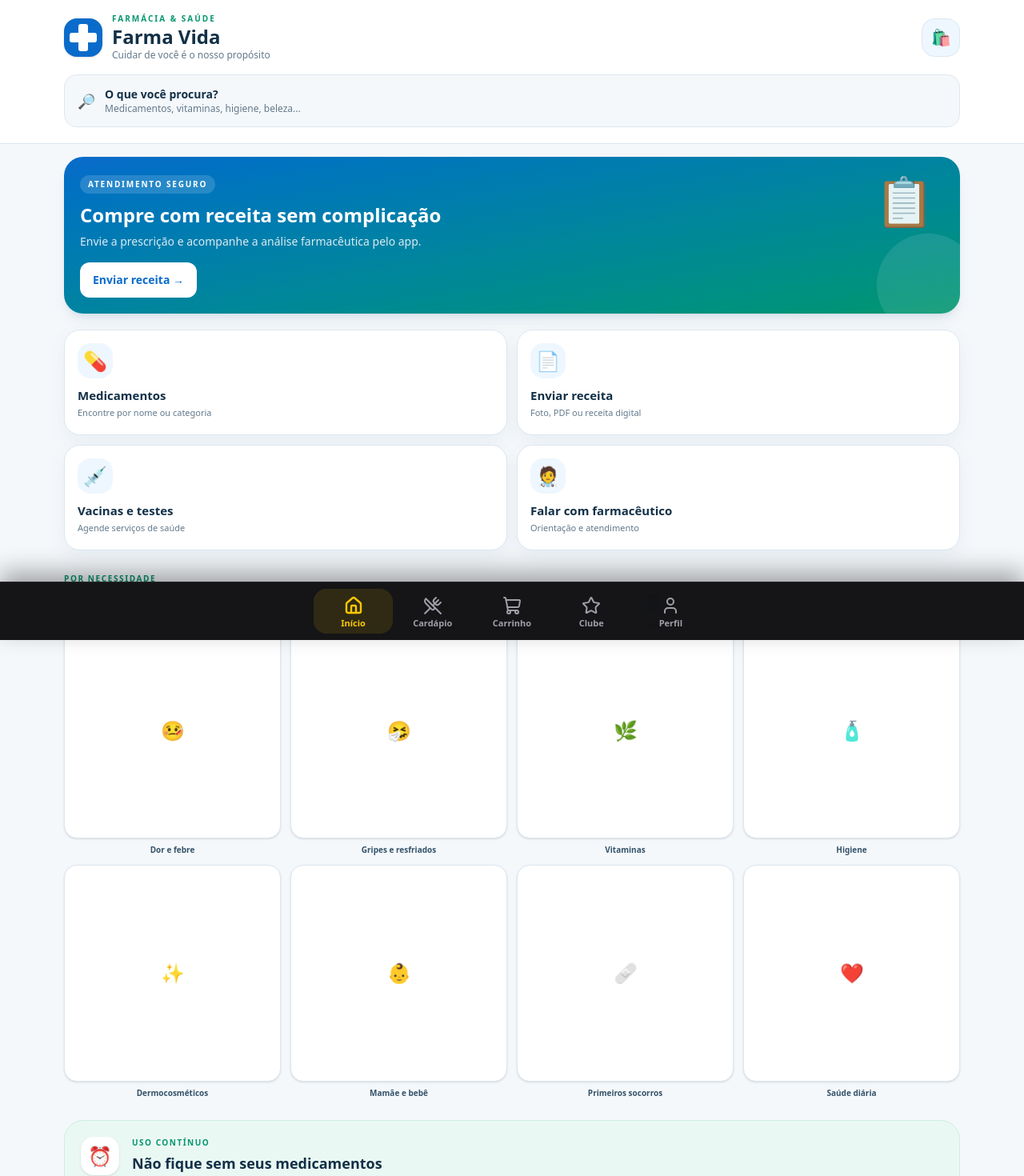
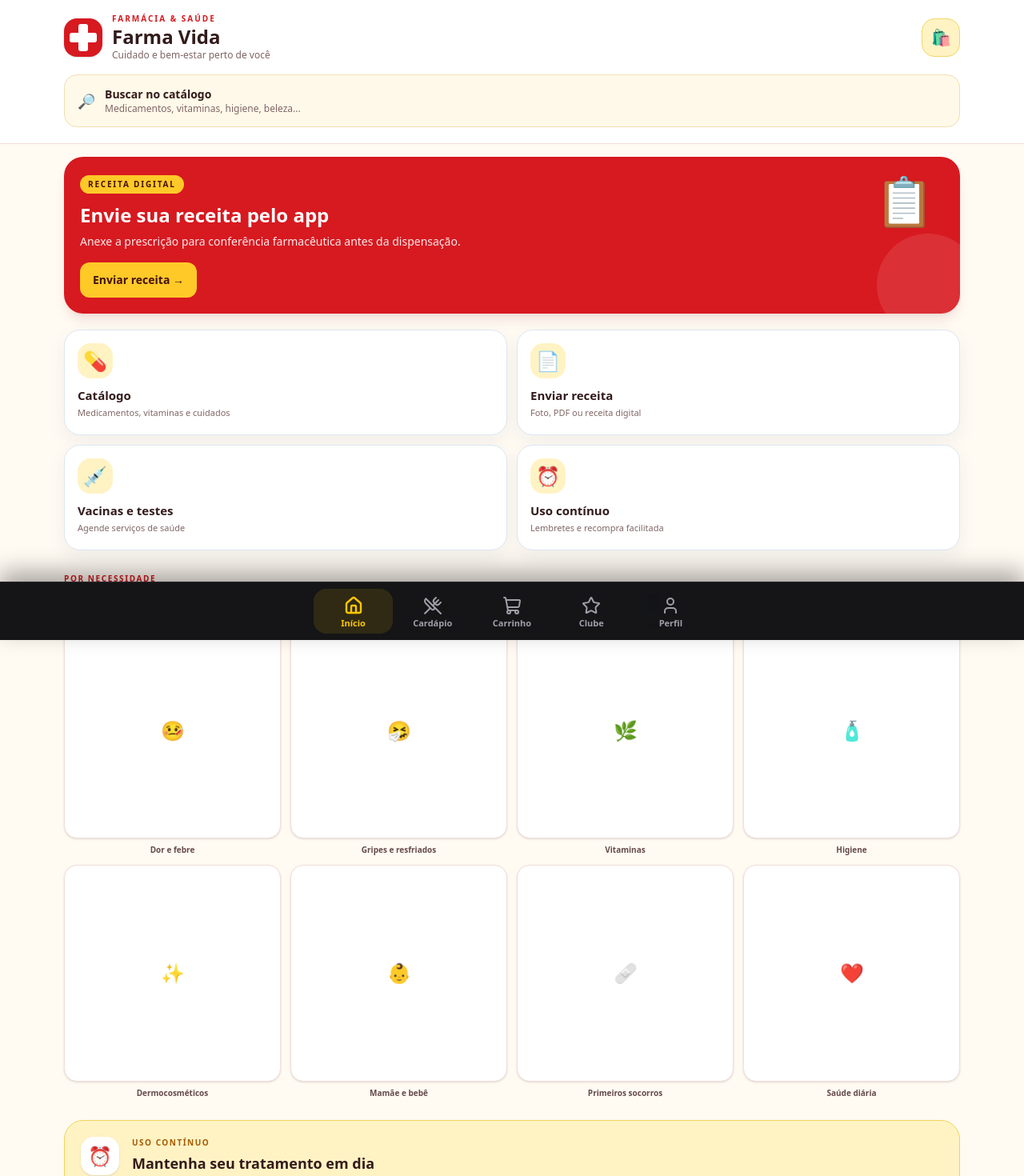
Before and after one commit to UniversalKnowledgeEcosystem/popular-app, a Next.js app: page / in a window 1280 px wide. Shown: the top 1470 px of the page at 80% size. Built offline with nearby package versions, Linux system fonts and the light colour scheme.

Commit message:
Use red yellow pharmacy identity and catalog naming

```diff
--- a/app/page.tsx
+++ b/app/page.tsx
@@ -2,10 +2,10 @@ import Link from "next/link";
 import {produtosFarmacia} from "../data/farmacia";
 
 const atalhos=[
-  ["💊","Medicamentos","/cardapio","Encontre por nome ou categoria"],
+  ["💊","Catálogo","/catalogo","Medicamentos, vitaminas e cuidados"],
   ["📄","Enviar receita","/receitas","Foto, PDF ou receita digital"],
   ["💉","Vacinas e testes","/servicos","Agende serviços de saúde"],
-  ["🧑‍⚕️","Falar com farmacêutico","/servicos","Orientação e atendimento"],
+  ["⏰","Uso contínuo","/uso-continuo","Lembretes e recompra facilitada"],
 ];
 
 const categorias=[
@@ -16,54 +16,52 @@ const categorias=[
 const destaques=produtosFarmacia.filter(p=>!p.receita).slice(0,6);
 const brl=(v:number)=>v.toLocaleString("pt-BR",{style:"currency",currency:"BRL"});
 
-export default function Home(){return <main className="min-h-screen bg-[#f5f8fb] text-[#123047] pb-28">
-  <header className="bg-white border-b border-[#dce7f0]">
+export default function Home(){return <main className="min-h-screen bg-[#fffaf2] text-[#331b1b] pb-28">
+  <header className="bg-white border-b border-[#f1dedc]">
     <div className="max-w-6xl mx-auto px-4 pt-4 pb-5">
       <div className="flex items-center justify-between gap-3">
         <div className="flex items-center gap-3 min-w-0">
-          <div className="w-12 h-12 rounded-2xl bg-[#0b6bcb] text-white flex items-center justify-center shadow-sm"><span className="pharma-cross" aria-hidden="true"/></div>
-          <div className="min-w-0"><p className="text-[10px] uppercase tracking-[.2em] font-black text-[#07966f]">Farmácia & Saúde</p><h1 className="text-2xl font-black leading-tight">Farma Vida</h1><p className="text-xs text-[#63798b] truncate">Cuidar de você é o nosso propósito</p></div>
+          <div className="w-12 h-12 rounded-2xl bg-[#d71920] text-white flex items-center justify-center shadow-sm"><span className="pharma-cross" aria-hidden="true"/></div>
+          <div className="min-w-0"><p className="text-[10px] uppercase tracking-[.2em] font-black text-[#d71920]">Farmácia & Saúde</p><h1 className="text-2xl font-black leading-tight">Farma Vida</h1><p className="text-xs text-[#806666] truncate">Cuidado e bem-estar perto de você</p></div>
         </div>
-        <Link href="/carrinho" className="relative w-12 h-12 rounded-2xl bg-[#eef7ff] text-[#0b6bcb] flex items-center justify-center text-xl border border-[#dce7f0]" aria-label="Abrir sacola">🛍️</Link>
+        <Link href="/carrinho" className="relative w-12 h-12 rounded-2xl bg-[#fff3c4] text-[#b20e14] flex items-center justify-center text-xl border border-[#f2d766]" aria-label="Abrir sacola">🛍️</Link>
       </div>
-      <Link href="/cardapio" className="mt-4 bg-[#f5f8fb] border border-[#dce7f0] rounded-2xl px-4 py-3.5 text-[#63798b] flex items-center gap-3"><span className="text-lg">🔎</span><div><p className="text-sm font-bold text-[#123047]">O que você procura?</p><p className="text-xs">Medicamentos, vitaminas, higiene, beleza...</p></div></Link>
+      <Link href="/catalogo" className="mt-4 bg-[#fff9e9] border border-[#f0dfb2] rounded-2xl px-4 py-3.5 text-[#806666] flex items-center gap-3"><span className="text-lg">🔎</span><div><p className="text-sm font-bold text-[#331b1b]">Buscar no catálogo</p><p className="text-xs">Medicamentos, vitaminas, higiene, beleza...</p></div></Link>
     </div>
   </header>
 
   <section className="max-w-6xl mx-auto px-4 mt-4">
-    <div className="rounded-3xl bg-gradient-to-br from-[#0b6bcb] to-[#07966f] text-white p-5 shadow-lg shadow-sky-900/10 overflow-hidden relative">
-      <div className="relative z-10 max-w-[78%]"><span className="inline-block text-[10px] font-black uppercase tracking-[.18em] bg-white/15 px-2.5 py-1 rounded-full">Atendimento seguro</span><h2 className="text-2xl font-black mt-3 leading-tight">Compre com receita sem complicação</h2><p className="text-sm text-white/85 mt-2">Envie a prescrição e acompanhe a análise farmacêutica pelo app.</p><Link href="/receitas" className="inline-flex mt-4 bg-white text-[#0b6bcb] rounded-xl px-4 py-3 font-black text-sm">Enviar receita →</Link></div>
-      <div className="absolute -right-6 -bottom-7 w-32 h-32 rounded-full bg-white/10"/><div className="absolute right-8 top-6 text-6xl opacity-90">📋</div>
+    <div className="rounded-3xl bg-[#d71920] text-white p-5 shadow-lg shadow-red-900/10 overflow-hidden relative">
+      <div className="relative z-10 max-w-[78%]"><span className="inline-block text-[10px] font-black uppercase tracking-[.18em] bg-[#ffc928] text-[#451000] px-2.5 py-1 rounded-full">Receita digital</span><h2 className="text-2xl font-black mt-3 leading-tight">Envie sua receita pelo app</h2><p className="text-sm text-white/90 mt-2">Anexe a prescrição para conferência farmacêutica antes da dispensação.</p><Link href="/receitas" className="inline-flex mt-4 bg-[#ffc928] text-[#451000] rounded-xl px-4 py-3 font-black text-sm">Enviar receita →</Link></div>
+      <div className="absolute -right-6 -bottom-7 w-32 h-32 rounded-full bg-white/10"/><div className="absolute right-8 top-6 text-6xl">📋</div>
     </div>
   </section>
 
   <section className="max-w-6xl mx-auto px-4 mt-5">
-    <div className="grid grid-cols-2 gap-3">{atalhos.map(([icon,nome,href,desc])=><Link key={nome} href={href} className="pharma-card p-4 min-h-[132px] flex flex-col"><div className="w-11 h-11 rounded-2xl bg-[#eef7ff] text-2xl flex items-center justify-center">{icon}</div><h3 className="font-black mt-3 text-[15px] leading-tight">{nome}</h3><p className="text-[11px] leading-snug text-[#63798b] mt-1">{desc}</p></Link>)}</div>
+    <div className="grid grid-cols-2 gap-3">{atalhos.map(([icon,nome,href,desc])=><Link key={nome} href={href} className="pharma-card p-4 min-h-[132px] flex flex-col"><div className="w-11 h-11 rounded-2xl bg-[#fff3c4] text-2xl flex items-center justify-center">{icon}</div><h3 className="font-black mt-3 text-[15px] leading-tight">{nome}</h3><p className="text-[11px] leading-snug text-[#806666] mt-1">{desc}</p></Link>)}</div>
   </section>
 
   <section className="max-w-6xl mx-auto px-4 mt-7">
-    <div className="flex items-center justify-between"><div><p className="text-[10px] font-black text-[#07966f] uppercase tracking-[.16em]">Por necessidade</p><h2 className="text-xl font-black mt-0.5">Cuidados para o dia a dia</h2></div><Link href="/cardapio" className="text-sm font-black text-[#0b6bcb]">Ver tudo</Link></div>
-    <div className="grid grid-cols-4 gap-3 mt-4">{categorias.map(([icon,nome])=><Link key={nome} href="/cardapio" className="text-center"><div className="aspect-square rounded-2xl bg-white border border-[#dce7f0] flex items-center justify-center text-2xl shadow-sm">{icon}</div><p className="text-[10px] font-bold leading-tight mt-2 text-[#34536a]">{nome}</p></Link>)}</div>
+    <div className="flex items-center justify-between"><div><p className="text-[10px] font-black text-[#d71920] uppercase tracking-[.16em]">Por necessidade</p><h2 className="text-xl font-black mt-0.5">Cuidados para o dia a dia</h2></div><Link href="/catalogo" className="text-sm font-black text-[#d71920]">Ver catálogo</Link></div>
+    <div className="grid grid-cols-4 gap-3 mt-4">{categorias.map(([icon,nome])=><Link key={nome} href="/catalogo" className="text-center"><div className="aspect-square rounded-2xl bg-white border border-[#f1dedc] flex items-center justify-center text-2xl shadow-sm">{icon}</div><p className="text-[10px] font-bold leading-tight mt-2 text-[#654b4b]">{nome}</p></Link>)}</div>
   </section>
 
   <section className="max-w-6xl mx-auto px-4 mt-7">
-    <div className="rounded-3xl bg-[#eaf8f3] border border-[#cdeee2] p-5 flex items-start gap-4"><div className="w-12 h-12 rounded-2xl bg-white flex items-center justify-center text-2xl shadow-sm">⏰</div><div className="flex-1"><p className="text-[10px] font-black uppercase tracking-[.15em] text-[#07966f]">Uso contínuo</p><h2 className="font-black text-lg mt-1">Não fique sem seus medicamentos</h2><p className="text-sm text-[#547269] mt-1">Receba lembretes de reposição e facilite suas próximas compras.</p><button className="mt-3 text-[#07966f] font-black text-sm">Criar lembrete →</button></div></div>
+    <Link href="/uso-continuo" className="block rounded-3xl bg-[#fff3c4] border border-[#f0d35b] p-5"><div className="flex items-start gap-4"><div className="w-12 h-12 rounded-2xl bg-white flex items-center justify-center text-2xl shadow-sm">⏰</div><div className="flex-1"><p className="text-[10px] font-black uppercase tracking-[.15em] text-[#a65b00]">Uso contínuo</p><h2 className="font-black text-lg mt-1">Mantenha seu tratamento em dia</h2><p className="text-sm text-[#765b35] mt-1">Cadastre seus itens recorrentes, receba lembretes e facilite a recompra.</p><span className="inline-block mt-3 text-[#b20e14] font-black text-sm">Configurar lembretes →</span></div></div></Link>
   </section>
 
   <section className="max-w-6xl mx-auto px-4 mt-7">
-    <div className="flex items-end justify-between gap-3"><div><p className="text-[10px] font-black text-[#0b6bcb] uppercase tracking-[.16em]">Economize com segurança</p><h2 className="text-xl font-black mt-0.5">Ofertas em saúde e cuidado</h2></div><Link href="/cardapio" className="text-sm font-black text-[#0b6bcb]">Ver mais</Link></div>
-    <div className="grid grid-cols-2 md:grid-cols-3 gap-3 mt-4">{destaques.map(p=><article key={p.id} className="pharma-card p-3"><div className="aspect-square rounded-2xl bg-gradient-to-br from-[#eef7ff] to-[#eaf8f3] flex items-center justify-center text-6xl">{p.emoji}</div><div className="mt-3"><span className="inline-flex text-[9px] font-black px-2 py-1 rounded-full bg-[#eef7ff] text-[#0b6bcb]">{p.tag}</span><h3 className="font-bold text-sm mt-2 min-h-[40px] leading-tight">{p.nome}</h3><p className="text-xs text-[#8ca0af] line-through mt-1">{brl(p.normal)}</p><p className="text-xl font-black text-[#0b6bcb] leading-tight">{brl(p.preco)}</p><p className="text-[10px] font-black text-[#07966f] mt-1">Benefício cliente: {brl(p.clube)}</p><Link href="/cardapio" className="block text-center bg-[#0b6bcb] text-white rounded-xl py-2.5 mt-3 font-black text-sm">Ver produto</Link></div></article>)}</div>
+    <div className="flex items-end justify-between gap-3"><div><p className="text-[10px] font-black text-[#d71920] uppercase tracking-[.16em]">Ofertas da farmácia</p><h2 className="text-xl font-black mt-0.5">Economize em saúde e cuidado</h2></div><Link href="/catalogo" className="text-sm font-black text-[#d71920]">Ver mais</Link></div>
+    <div className="grid grid-cols-2 md:grid-cols-3 gap-3 mt-4">{destaques.map(p=><article key={p.id} className="pharma-card p-3"><div className="aspect-square rounded-2xl bg-gradient-to-br from-[#fff9e9] to-[#fff1f1] flex items-center justify-center text-6xl">{p.emoji}</div><div className="mt-3"><span className="inline-flex text-[9px] font-black px-2 py-1 rounded-full bg-[#ffe1e1] text-[#b20e14]">{p.tag}</span><h3 className="font-bold text-sm mt-2 min-h-[40px] leading-tight">{p.nome}</h3><p className="text-xs text-[#a88d8d] line-through mt-1">{brl(p.normal)}</p><p className="text-xl font-black text-[#d71920] leading-tight">{brl(p.preco)}</p><p className="text-[10px] font-black text-[#9b6500] mt-1">Oferta cadastrada: {brl(p.clube)}</p><Link href="/catalogo" className="block text-center bg-[#d71920] text-white rounded-xl py-2.5 mt-3 font-black text-sm">Ver produto</Link></div></article>)}</div>
   </section>
 
   <section className="max-w-6xl mx-auto px-4 mt-7 grid md:grid-cols-3 gap-3">
-    <Link href="/servicos" className="pharma-card p-5"><div className="w-11 h-11 rounded-2xl bg-[#eaf8f3] flex items-center justify-center text-2xl">💉</div><h3 className="font-black mt-3">Vacinas e testes</h3><p className="text-sm text-[#63798b] mt-1">Agende um serviço e escolha o melhor horário.</p></Link>
-    <Link href="/servicos" className="pharma-card p-5"><div className="w-11 h-11 rounded-2xl bg-[#eef7ff] flex items-center justify-center text-2xl">🩺</div><h3 className="font-black mt-3">Serviços farmacêuticos</h3><p className="text-sm text-[#63798b] mt-1">Pressão, glicemia, orientação e outros cuidados.</p></Link>
-    <Link href="/historico" className="pharma-card p-5"><div className="w-11 h-11 rounded-2xl bg-[#f7f3ff] flex items-center justify-center text-2xl">📦</div><h3 className="font-black mt-3">Meus pedidos</h3><p className="text-sm text-[#63798b] mt-1">Acompanhe compras e veja seu histórico.</p></Link>
+    <Link href="/servicos" className="pharma-card p-5"><div className="w-11 h-11 rounded-2xl bg-[#fff3c4] flex items-center justify-center text-2xl">💉</div><h3 className="font-black mt-3">Vacinas e testes</h3><p className="text-sm text-[#806666] mt-1">Agende serviços disponíveis na unidade.</p></Link>
+    <Link href="/servicos" className="pharma-card p-5"><div className="w-11 h-11 rounded-2xl bg-[#ffe7e7] flex items-center justify-center text-2xl">🧑‍⚕️</div><h3 className="font-black mt-3">Fale com o farmacêutico</h3><p className="text-sm text-[#806666] mt-1">Orientação e atendimento farmacêutico.</p></Link>
+    <Link href="/historico" className="pharma-card p-5"><div className="w-11 h-11 rounded-2xl bg-[#fff3c4] flex items-center justify-center text-2xl">📦</div><h3 className="font-black mt-3">Meus pedidos</h3><p className="text-sm text-[#806666] mt-1">Acompanhe compras e consulte seu histórico.</p></Link>
   </section>
 
-  <section className="max-w-6xl mx-auto px-4 mt-7"><div className="rounded-3xl bg-white border border-[#dce7f0] p-5"><div className="flex items-start gap-3"><div className="w-10 h-10 rounded-xl bg-[#fff5e6] flex items-center justify-center">🛡️</div><div><p className="text-[10px] font-black uppercase tracking-[.15em] text-[#a46608]">Uso responsável</p><h3 className="font-black mt-1">Medicamentos com prescrição passam por validação</h3><p className="text-xs text-[#63798b] mt-1 leading-relaxed">O aplicativo não substitui orientação médica ou farmacêutica. Produtos sujeitos a receita entram em um fluxo específico de conferência antes da dispensação.</p></div></div></div></section>
+  <footer className="max-w-6xl mx-auto px-4 mt-8 pb-4"><div className="text-center text-[11px] text-[#9e8585]">Farma Vida • Base demonstrativa de aplicativo para farmácias</div></footer>
 
-  <footer className="max-w-6xl mx-auto px-4 mt-8 pb-4"><div className="text-center text-[11px] text-[#8ca0af]">Farma Vida • Base demonstrativa de aplicativo para farmácias</div></footer>
-
-  <nav className="fixed bottom-0 left-0 right-0 bg-white border-t border-[#dce7f0] z-50"><div className="max-w-md mx-auto grid grid-cols-5 px-1 py-2"><Link href="/" className="text-center text-[#0b6bcb]"><div className="text-xl">⌂</div><span className="text-[10px] font-black">Início</span></Link><Link href="/cardapio" className="text-center text-[#63798b]"><div className="text-xl">💊</div><span className="text-[10px] font-bold">Produtos</span></Link><Link href="/receitas" className="text-center text-[#63798b]"><div className="text-xl">📄</div><span className="text-[10px] font-bold">Receitas</span></Link><Link href="/servicos" className="text-center text-[#63798b]"><div className="text-xl">🩺</div><span className="text-[10px] font-bold">Serviços</span></Link><Link href="/cadastro" className="text-center text-[#63798b]"><div className="text-xl">👤</div><span className="text-[10px] font-bold">Conta</span></Link></div></nav>
+  <nav className="fixed bottom-0 left-0 right-0 bg-white border-t border-[#f1dedc] z-50"><div className="max-w-md mx-auto grid grid-cols-5 px-1 py-2"><Link href="/" className="text-center text-[#d71920]"><div className="text-xl">⌂</div><span className="text-[10px] font-black">Início</span></Link><Link href="/catalogo" className="text-center text-[#806666]"><div className="text-xl">💊</div><span className="text-[10px] font-bold">Catálogo</span></Link><Link href="/receitas" className="text-center text-[#806666]"><div className="text-xl">📄</div><span className="text-[10px] font-bold">Receitas</span></Link><Link href="/servicos" className="text-center text-[#806666]"><div className="text-xl">🩺</div><span className="text-[10px] font-bold">Serviços</span></Link><Link href="/cadastro" className="text-center text-[#806666]"><div className="text-xl">👤</div><span className="text-[10px] font-bold">Conta</span></Link></div></nav>
 </main>}
```
